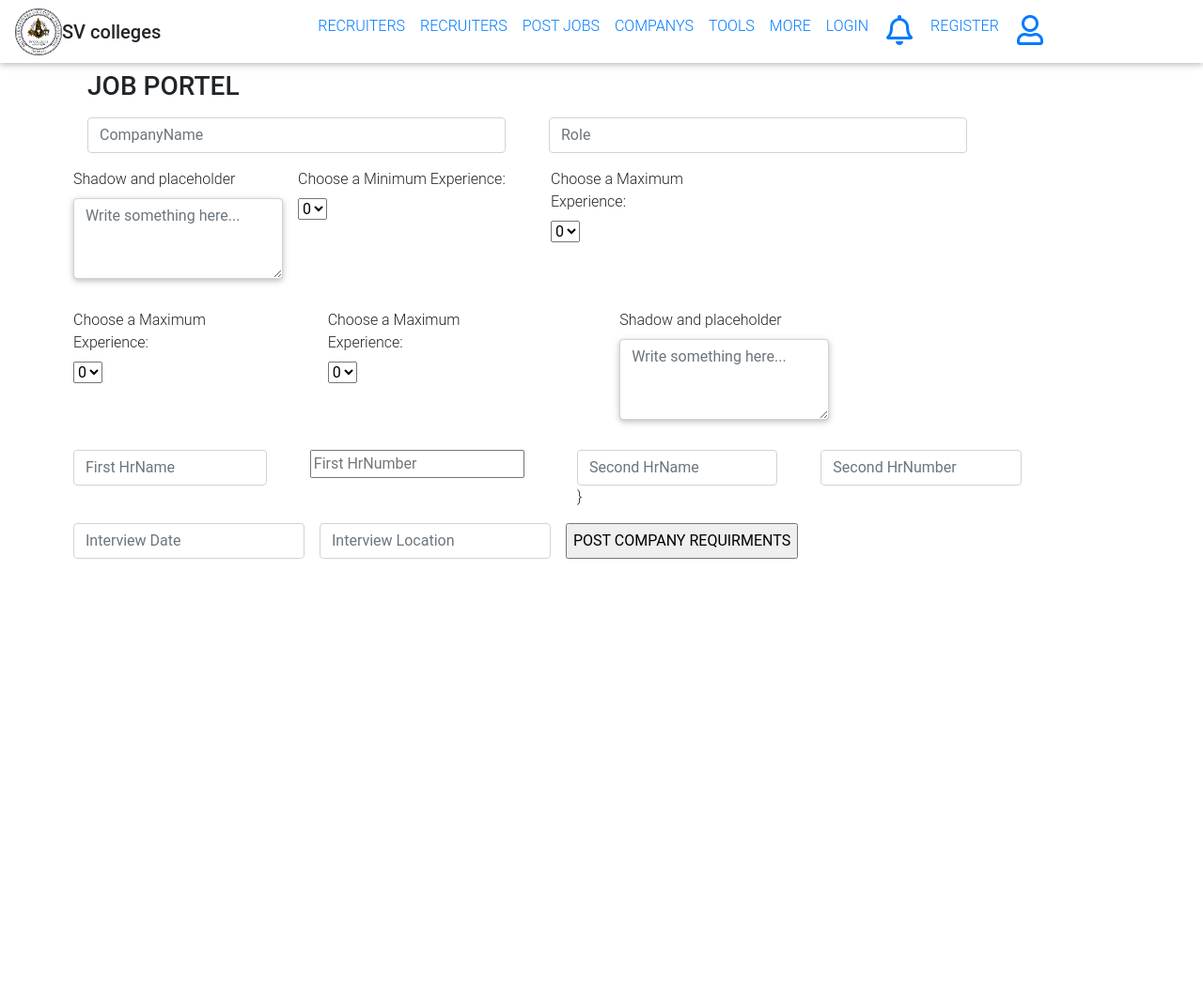
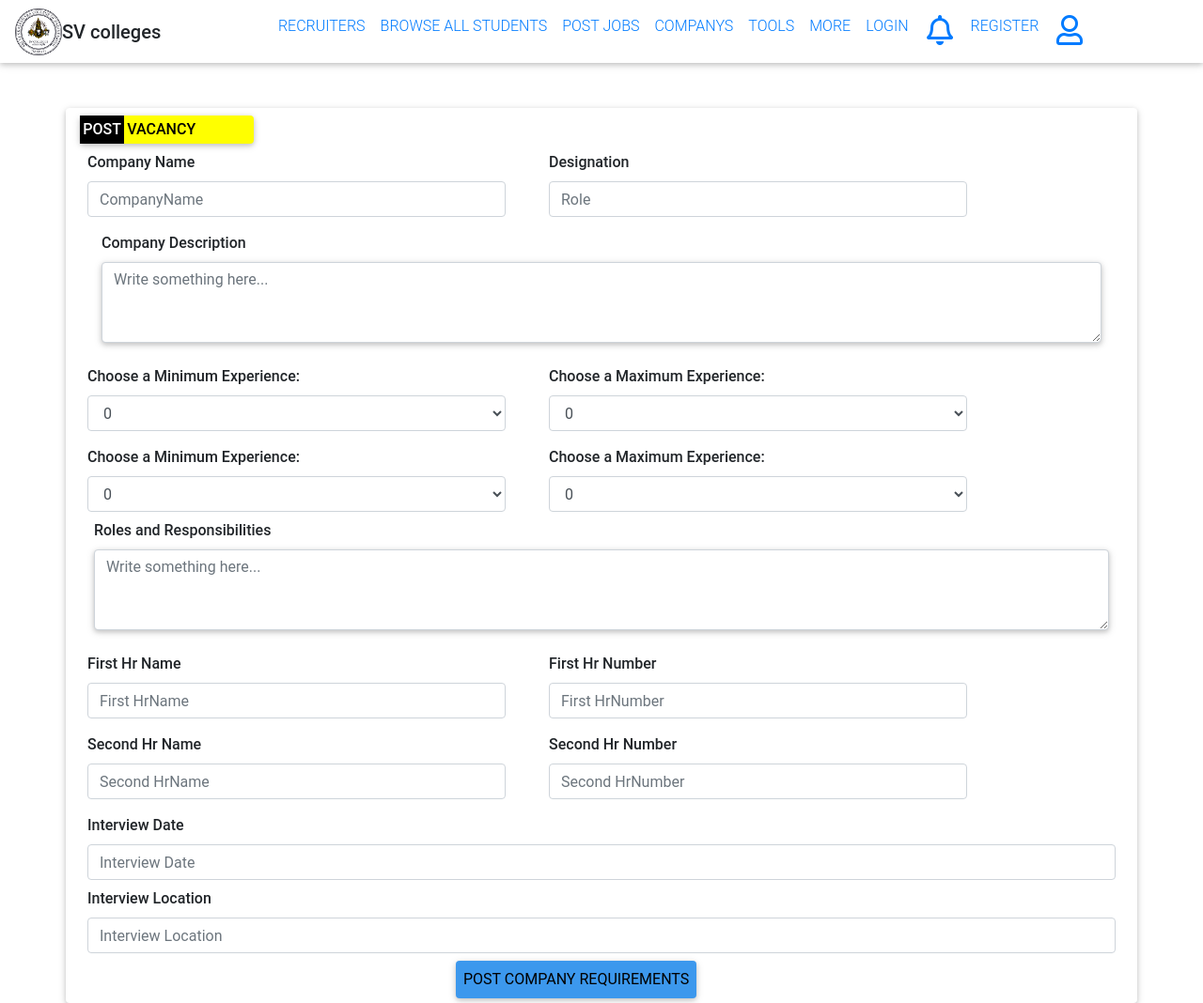
Before and after one commit to abeedshaik786/MCA-PROJECT, a Django app: page /job_postview in a window 1280 px wide. Shown: the whole page at 94% size. Before the commit the page ends 595 px from the top, so only its background shows below. Run offline with Django 3.2, Linux system fonts and the light colour scheme; some libraries are stand-ins or nearby versions.

Commit message:
second commit

```diff
--- a/jobkarlepro/jobkarleapp/templates/companybase.html
+++ b/jobkarlepro/jobkarleapp/templates/companybase.html
@@ -34,7 +34,7 @@
                     </li>
                     <li class="nav-item dropdown-RECRUITERS">
                         <a href="about.html" class="nav-link">
-                            RECRUITERS</a>
+                            BROWSE ALL STUDENTS </a>
 
                     </li>
                    <li class="nav-item dropdown-RECRUITERS">
--- a/jobkarlepro/jobkarleapp/templates/post_jobs.html
+++ b/jobkarlepro/jobkarleapp/templates/post_jobs.html
@@ -1,10 +1,10 @@
 {% extends 'companybase.html' %}
 {% block content %}
 {% load static %}
-<div class="container">
+<div class="container card mt-5">
     {% if obj %}
-<section>
-  <div class="container card col-sm-12 m-5">
+<section class="m-4">
+  <div class="container card col-sm mr-5">
     <div class="row">
       <div class="col-sm-1">
         <img src="{% static 'rigth.png' %}" width="30" id="img-companys" >
@@ -20,27 +20,31 @@
     <form action="{% url 'jobkarleapp:job_postview' %}" method="POST">
         {% csrf_token %}
         <input type="hidden" name="user_id" value="{{user.id}}">
-    <h3 class="m-2"><strong>JOB PORTEL</strong></h3>
+    <div class="card col-sm-2 mt-2" style="background-color: yellow;">
+      <strong><div class="row"><mark  style="background-color: black; color:white; text-align:center;">POST</mark><mark style="background-color: yellow; color:black;">VACANCY</mark></div></<strong>
+  </div>
     <div class="row">
         <div class="col-sm-5 m-2">
+          <label for="cars">Company Name</label>
             <input type="text" class="form-control" name="companyname" placeholder="CompanyName">
 
         </div>
         <div class="col-sm-5 m-2">
-            <input type="text" class="form-control" name="skills" placeholder="Role"
+          <label for="cars">Designation</label>
+            <input type="text" class="form-control" name="skills" placeholder="Role">
         </div>
     </div>
     <div class="m-2">
-        <div class="form-group shadow-textarea">
-            <label for="exampleFormControlTextarea6">Shadow and placeholder</label>
-            <textarea class="form-control z-depth-1" name = "Company_description" id="exampleFormControlTextarea6" rows="3" placeholder="Write something here..."></textarea>
+        <div class="form-group shadow-textarea col-sm-12">
+            <label for="exampleFormControlTextarea6">Company Description</label>
+            <textarea class=" form-control z-depth-1" name = "Company_description" id="exampleFormControlTextarea6" rows="3" placeholder="Write something here..."></textarea>
           </div>
     </div>
     <div class="row">
         <div class="col-sm-5 m-2">
             <label for="cars">Choose a Minimum Experience:</label>
 
-            <select id="min_exp" name="min_experience">
+            <select id="min_exp" class="form-control" name="min_experience">
               <option value="0">0</option>
               <option value="1">1</option>
               <option value="2">2</option>
@@ -54,7 +58,7 @@
         <div class="col-sm-5 m-2">
             <label for="cars">Choose a Maximum Experience:</label>
 
-            <select id="max_exp control-form" name="max_experience">
+            <select id="max_exp"  class="form-control" name="max_experience">
 
               <option value="0">0</option>
               <option value="1">1</option>
@@ -69,9 +73,9 @@
     </div>
     <div class="row">
         <div class="col-sm-5 m-2">
-            <label for="cars">Choose a Maximum Experience:</label>
+            <label for="cars">Choose a Minimum Experience:</label>
 
-            <select id="min_salary " name="min_salary">
+            <select id="min_salary" class="form-control"name="min_salary">
               <option value="0">0</option>
               <option value="1,00,000">1</option>
               <option value="2,00,000">2</option>
@@ -85,7 +89,7 @@
         <div class="col-sm-5 m-2">
             <label for="cars">Choose a Maximum Experience:</label>
 
-            <select id="max_salary " name="max_salary">
+            <select id="max_salary " class="form-control" name="max_salary">
               <option value="0">0</option>
               <option value="1,00,000">1</option>
               <option value="2,00,000">2</option>
@@ -97,30 +101,38 @@
             </select>
         </div>
     </div>
-    <div class="m-2">
-        <div class="form-group shadow-textarea">
-            <label for="exampleFormControlTextarea6">Shadow and placeholder</label>
-            <textarea class="form-control z-depth-1" name="roledescription" id="exampleFormControlTextarea6" rows="3" placeholder="Write something here..."></textarea>
-          </div>
+
+    <div class="form-group shadow-textarea col-sm-12">
+      <label for="exampleFormControlTextarea6">Roles and Responsibilities</label>
+      <textarea class="form-control z-depth-1 form-control" name="roledescription" id="exampleFormControlTextarea6" rows="3" placeholder="Write something here..."></textarea>
     </div>
     <div class="row">
         <div class="col-sm-5 m-2">
+          <label for="cars">First Hr Name</label>
             <input type="text"  class="form-control" name="firsthrname" placeholder="First HrName">
         </div>
         <div class="col-sm-5 m-2">
-            <input type="number"  class="" name="firsthrnumber" placeholder="First HrNumber">        </div>
+          <label for="cars">First Hr Number</label>
+            <input type="number"  class="form-control" name="firsthrnumber" placeholder="First HrNumber">        </div>
     </div>
     <div class="row">
-        <div class="col-sm-5 m-2"><input type="text"  class="form-control" name="secondhrname" placeholder="Second HrName">}</div>
-        <div class="col-sm-5 m-2"><input type="number"  class="form-control" name="secondhrnumber" placeholder="Second HrNumber"></div>
+
+        <div class="col-sm-5 m-2">
+          <label for="cars">Second Hr Name</label>
+          <input type="text"  class="form-control" name="secondhrname" placeholder="Second HrName"></div>
+        <div class="col-sm-5 m-2">
+          <label for="cars">Second Hr Number</label>
+          <input type="number"  class="form-control" name="secondhrnumber" placeholder="Second HrNumber"></div>
     </div>
     <div class="m-2">
+      <label for="cars">Interview Date</label>
         <input type="text"  class="form-control" name="interviewdate" placeholder="Interview Date">
     </div>
     <div class="m-2">
+      <label for="cars">Interview Location</label>
         <input type="text"  class="form-control" name="interviewlocation" placeholder="Interview Location">
     </div>
-    <input type="submit" class="m-2" value="POST COMPANY REQUIRMENTS">
+    <input type="submit" class="p-2 card" style="margin-left:400px; margin-bottom:5px; background-color:#3c98ed;" value="POST COMPANY REQUIREMENTS">
 </form>
 </div>
 <script>
--- a/jobkarlepro/jobkarleapp/views.py
+++ b/jobkarlepro/jobkarleapp/views.py
@@ -10,7 +10,6 @@ from django.core import serializers
 from django.http import JsonResponse
 import json
 import datetime
-from .filters import snippetFilter
 from django.views.generic import ListView,DetailView
 from django.db.models import Q
 import sys
--- a/jobkarlepro/jobkarlepro/settings.py
+++ b/jobkarlepro/jobkarlepro/settings.py
@@ -38,7 +38,7 @@ INSTALLED_APPS = [
     'django.contrib.messages',
     'django.contrib.staticfiles',
     'jobkarleapp',
-    'django_filters',
+
 ]
 
 MIDDLEWARE = [
```
Also changed, not shown: jobkarlepro/jobkarleapp/filters.py (deleted, +0 -7 lines), jobkarlepro/jobkarleapp/templates/FresherRigister.html (+23 -15 lines), jobkarlepro/db.sqlite3.
